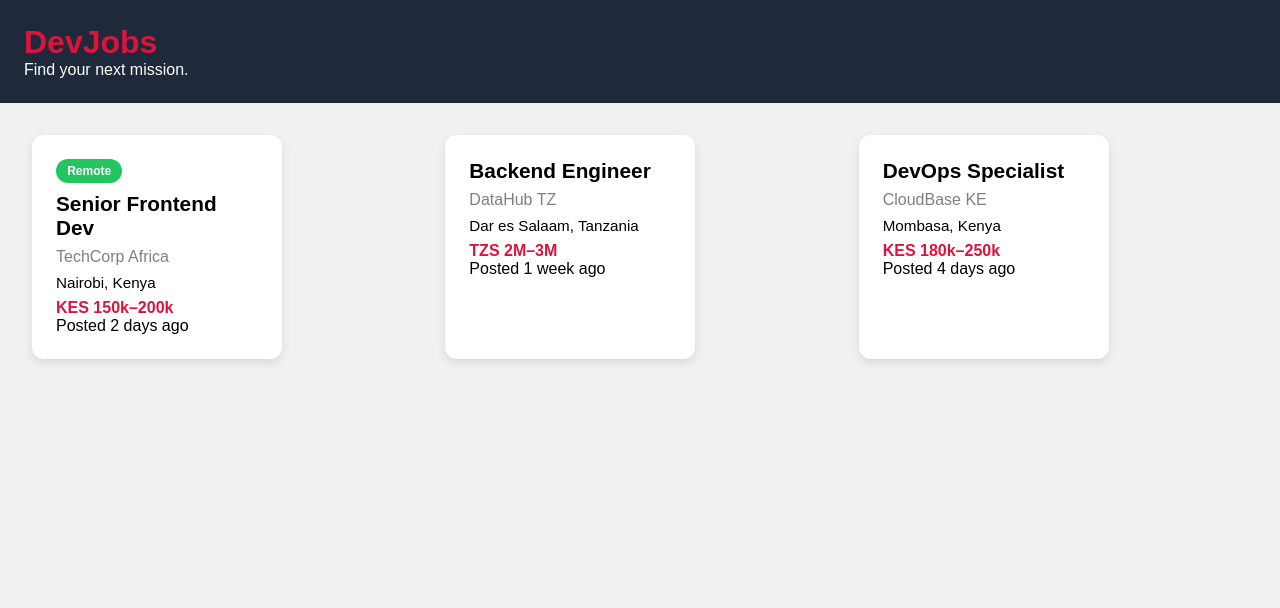
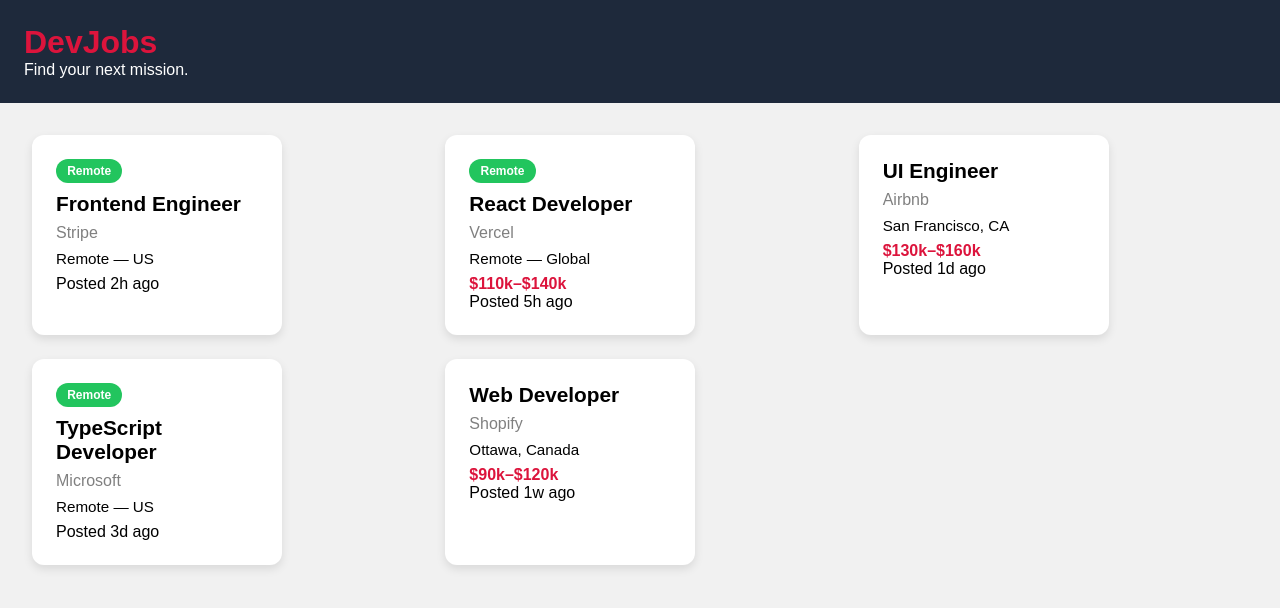
Before and after one commit to Fadboy31/devjobs, a React (Vite) app: page / in a window 1280 px wide. Shown: the top 608 px of the page. Built offline with nearby package versions, Linux system fonts and the light colour scheme.

Commit message:
feat: render dynamic job cards using map

```diff
--- a/src/App.tsx
+++ b/src/App.tsx
@@ -1,38 +1,54 @@
 import "./App.css";
-import { Header, JobList } from "./components";
+import { Header, JobCard } from "./components";
+import type { JobProps } from "./components/JobCard";
 
-const JOBS = [
+const JOBS: JobProps[] = [
   {
     id: 1,
-    title: "Senior Frontend Dev",
-    company: "TechCorp Africa",
-    location: "Nairobi, Kenya",
-    salary: "KES 150k–200k",
+    title: "Frontend Engineer",
+    company: "Stripe",
+    location: "Remote — US",
     isRemote: true,
-    type: "Remote" as const,
-    postedAt: "2 days ago",
+    postedAt: "2h ago",
   },
 
   {
     id: 2,
-    title: "Backend Engineer",
-    company: "DataHub TZ",
-    location: "Dar es Salaam, Tanzania",
-    salary: "TZS 2M–3M",
-    isRemote: false,
-    type: "Full Time" as const,
-    postedAt: "1 week ago",
+    title: "React Developer",
+    company: "Vercel",
+    location: "Remote — Global",
+    salary: "$110k–$140k",
+    isRemote: true,
+    postedAt: "5h ago",
   },
 
   {
     id: 3,
-    title: "DevOps Specialist",
-    company: "CloudBase KE",
-    location: "Mombasa, Kenya",
-    salary: "KES 180k–250k",
+    title: "UI Engineer",
+    company: "Airbnb",
+    location: "San Francisco, CA",
+    salary: "$130k–$160k",
     isRemote: false,
-    type: "Contract" as const,
-    postedAt: "4 days ago",
+    postedAt: "1d ago",
+  },
+
+  {
+    id: 4,
+    title: "TypeScript Developer",
+    company: "Microsoft",
+    location: "Remote — US",
+    isRemote: true,
+    postedAt: "3d ago",
+  },
+
+  {
+    id: 5,
+    title: "Web Developer",
+    company: "Shopify",
+    location: "Ottawa, Canada",
+    salary: "$90k–$120k",
+    isRemote: false,
+    postedAt: "1w ago",
   },
 ];
 
@@ -40,7 +56,12 @@
   return (
     <>
       <Header />
-      <JobList jobs={JOBS} />
+
+      <main className="job-list">
+        {JOBS.map((job) => (
+          <JobCard key={job.id} {...job} />
+        ))}
+      </main>
     </>
   );
 }
```
